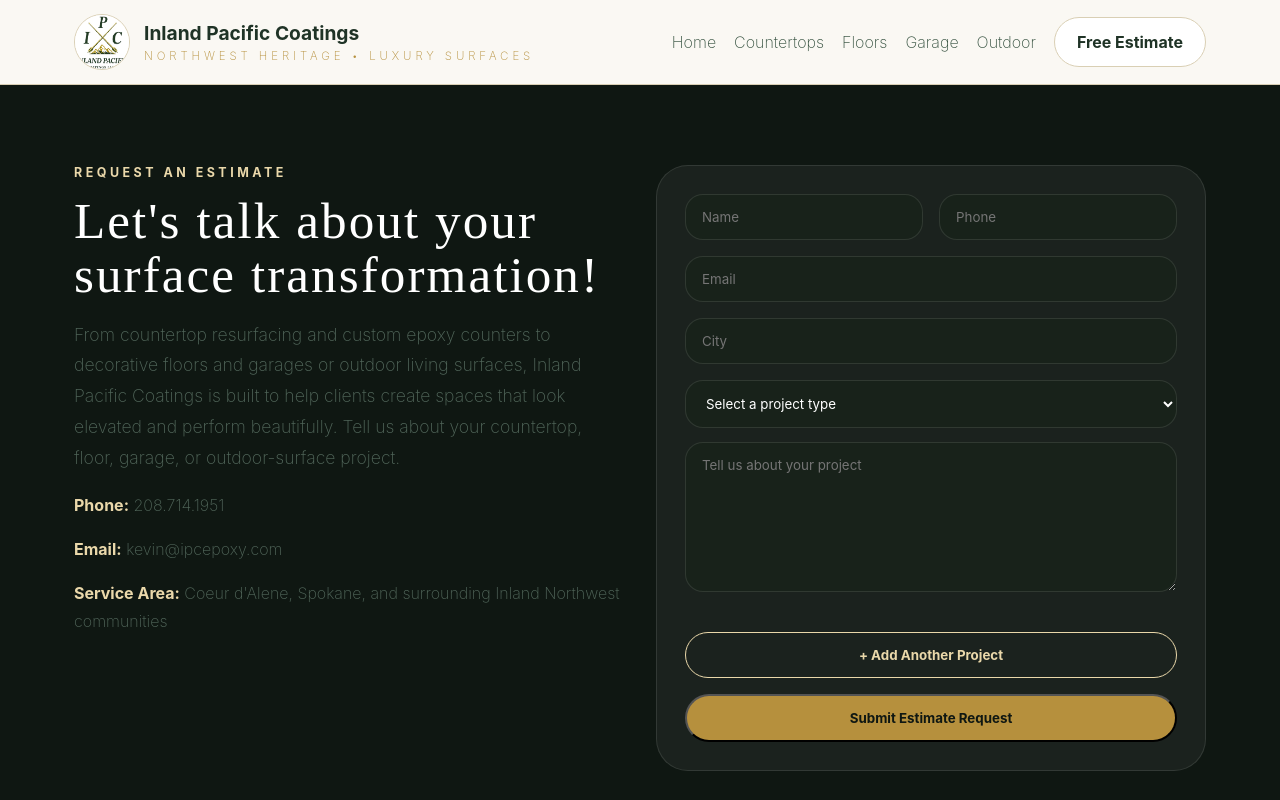
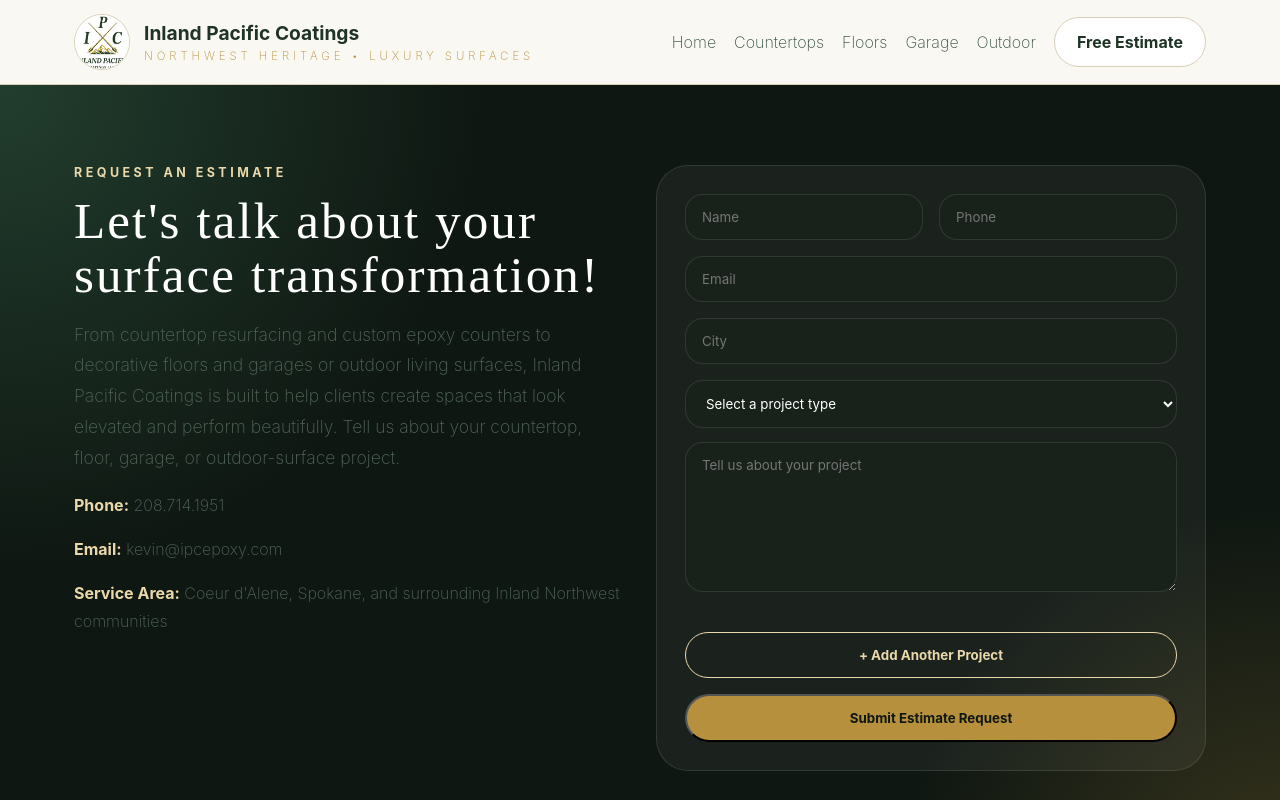
Before and after one commit to Kray93/Inland-Pacific-Coatings, a Next.js app: page /contact in a window 1280 px wide. Shown: the top 800 px of the page. Built offline with nearby package versions, Linux system fonts and the light colour scheme; a web font is replaced by a local one.

Commit message:
section color changes globals.css

```diff
--- a/app/globals.css
+++ b/app/globals.css
@@ -325,8 +325,14 @@
 }
 
 .dark-section {
+   background: radial-gradient(circle at top left, rgba(36, 66, 49, 0.9), transparent 32%),
+    radial-gradient(circle at bottom right, rgba(182, 144, 61, 0.24), transparent 25%),
+    var(--green-dark);
+  color: white;
+  /*
   background: var(--green-dark);
   color: white;
+  */
 }
 
 .gallery-placeholder {
```
